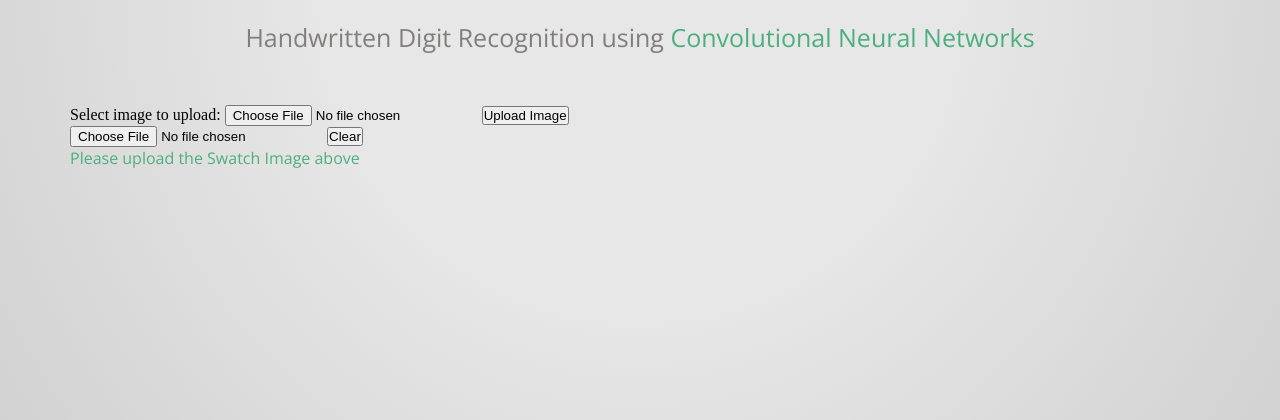
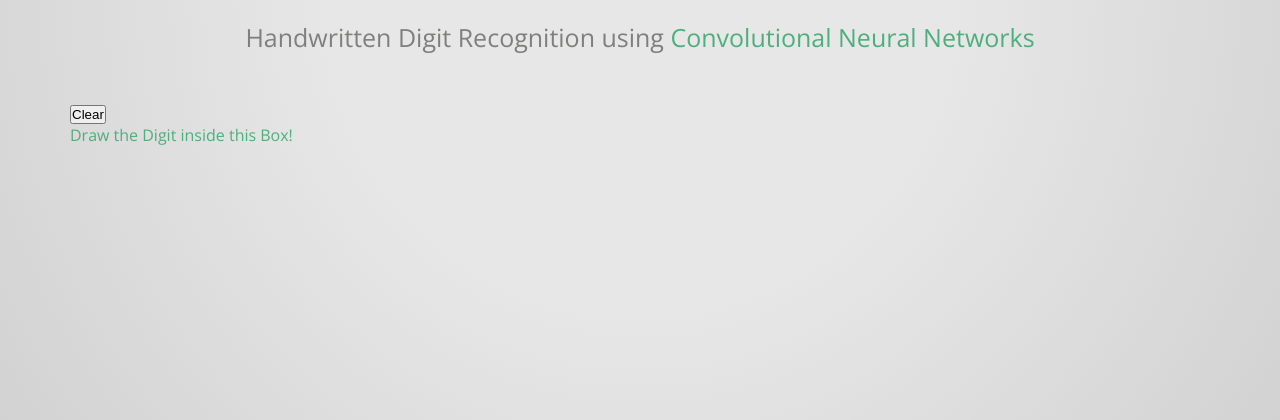
Before and after one commit to Shritej24c/WebApp, a Flask app: template templates/page.html in a window 1280 px wide. Shown: the top 420 px of the page. Run offline with Flask 2, Linux system fonts and the light colour scheme; the template is opened without the code that fills it, so the values that code supplies are empty; some libraries are stand-ins or nearby versions.

Commit message:
Update page.html
Timepass

```diff
--- a/templates/page.html
+++ b/templates/page.html
@@ -3,29 +3,23 @@
 <head>
     <meta charset="UTF-8">
     <title>Predicting the pattern of swatch image using CNN</title>
-    <link rel="stylesheet" href='static/style.css'/>
+    <link rel="stylesheet" href="{{ url_for('static',filename='style.css') }}">
 </head>
 <body>
 
     <h1>Handwritten Digit Recognition using <span>Convolutional Neural Networks</span></h1>
 
+    <div id="debug" style="margin:65px; margin-top:100px;">
 
 
-    <div id="debug" style="margin:65px; margin-top:100px;">
-            <form action="upload.php" method="post" enctype="multipart/form-data">
-                Select image to upload:
-                <input type="file" name="fileToUpload" id="fileToUpload">
-                <input type="submit" value="Upload Image" name="submit">
-            </form>
 			<!-- <input type="color" id="colors">
 			 <input type="number" id="lineWidth" style="width:60px" value="0.2" step="0.1" min="0.1"> -->
-            <input type="file">
 			<input type="button" id="clearButton" value="Clear" style="">
 			<br/>
-			<span style="color: #4DAF7C; font-weight: 400; font-family: 'Open Sans', Helvetica;	">Please upload the Swatch Image above</span>
+			<span style="color: #4DAF7C; font-weight: 400; font-family: 'Open Sans', Helvetica;	">Draw the Digit inside this Box!</span>
 		</div>
 
-    <div style="margin-left:175px; margin-top:460px; float:left; position:absolute;">
+		<div style="margin-left:175px; margin-top:460px; float:left; position:absolute;">
 
 			<a href="#" class="myButton"><span style=" font-weight: 400; font-family: 'Open Sans', Helvetica;	"> Predict </span></a>
 		</div>
@@ -33,6 +27,8 @@
 			<h1 id="result" style="margin-right:20px; margin-top:300px;float:left;"><span> </span></h1>
 		</div>
 
+        <script src='http://cdnjs.cloudflare.com/ajax/libs/jquery/2.1.3/jquery.min.js'></script>
+
 
 
 </body>
```
